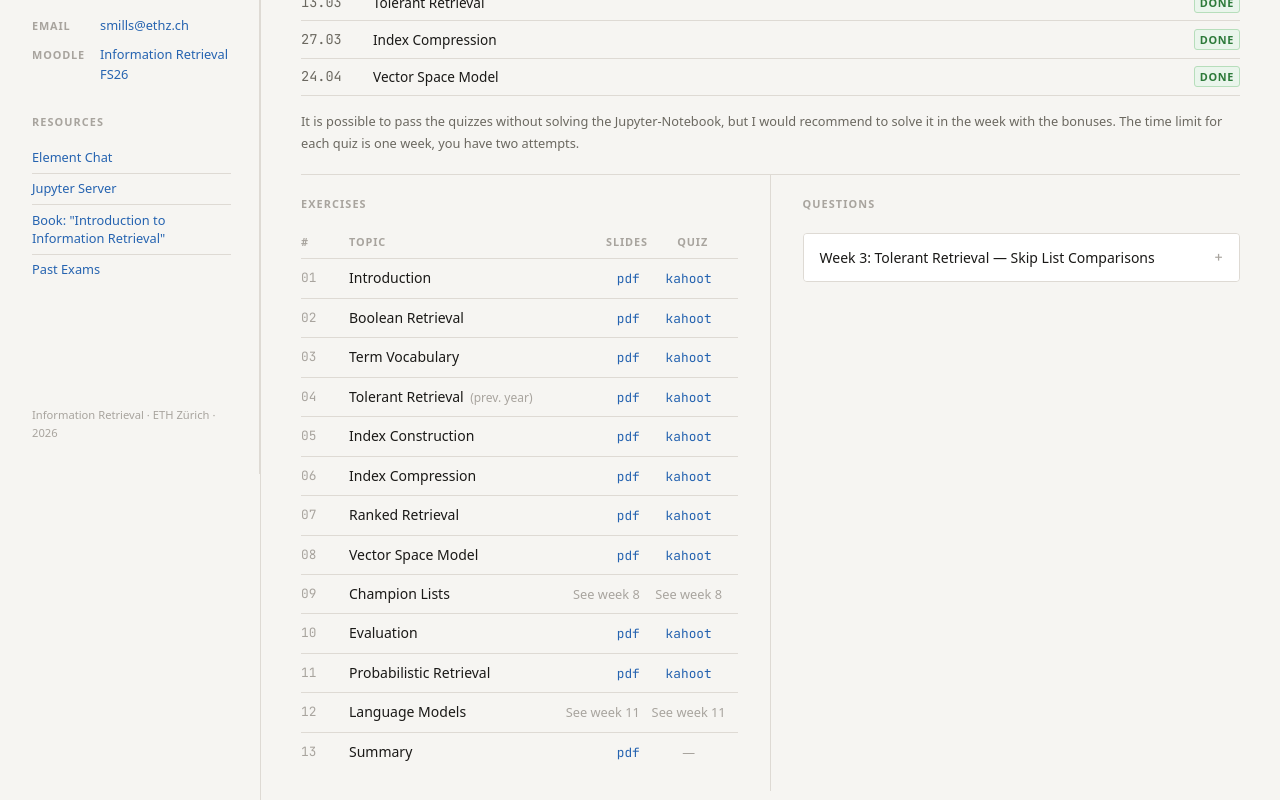
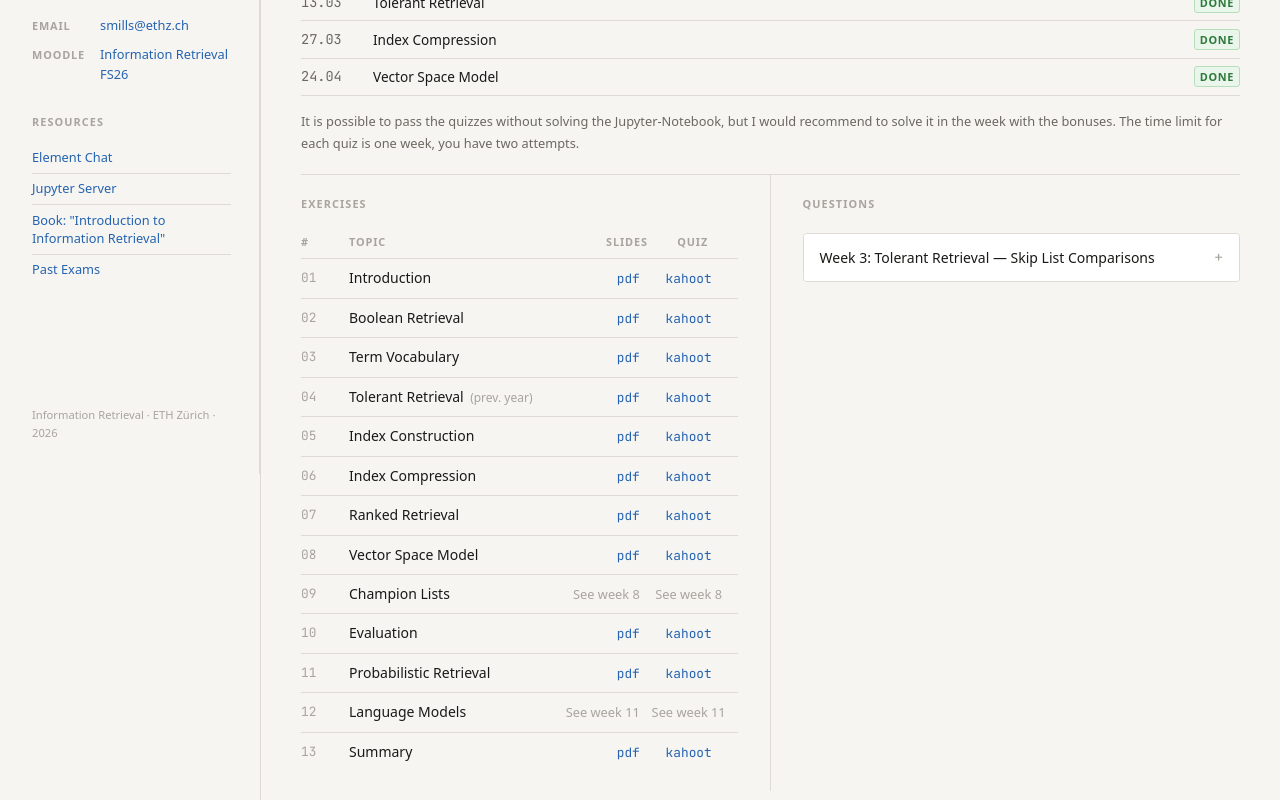
Before and after one commit to Azyrma/infret_website, a React (Vite) app: page / in a window 1280 px wide. Shown: the part 326-1126 px from the top of the page. Built offline with nearby package versions, Linux system fonts and the light colour scheme.

Commit message:
added semester kahoot

```diff
--- a/src/App.tsx
+++ b/src/App.tsx
@@ -103,7 +103,8 @@ const exercises = [
     week: "13",
     title: "Summary",
     slides: infretWeek12,
-    kahoot: "",
+    kahoot:
+      "https://create.kahoot.it/share/ir-final-kahoot/5f73dd1b-482e-4ada-9419-e667080a838b",
   },
 ];
 
```
